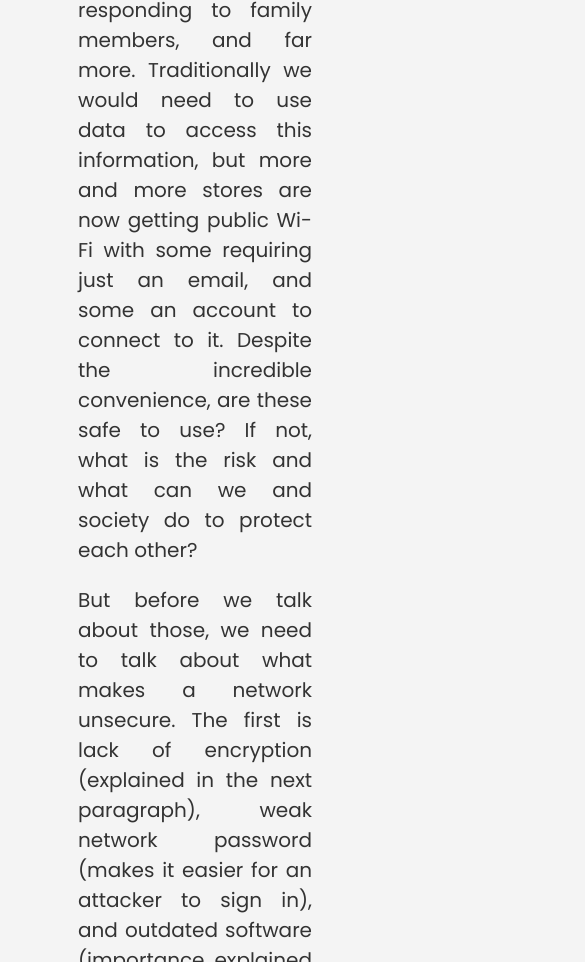
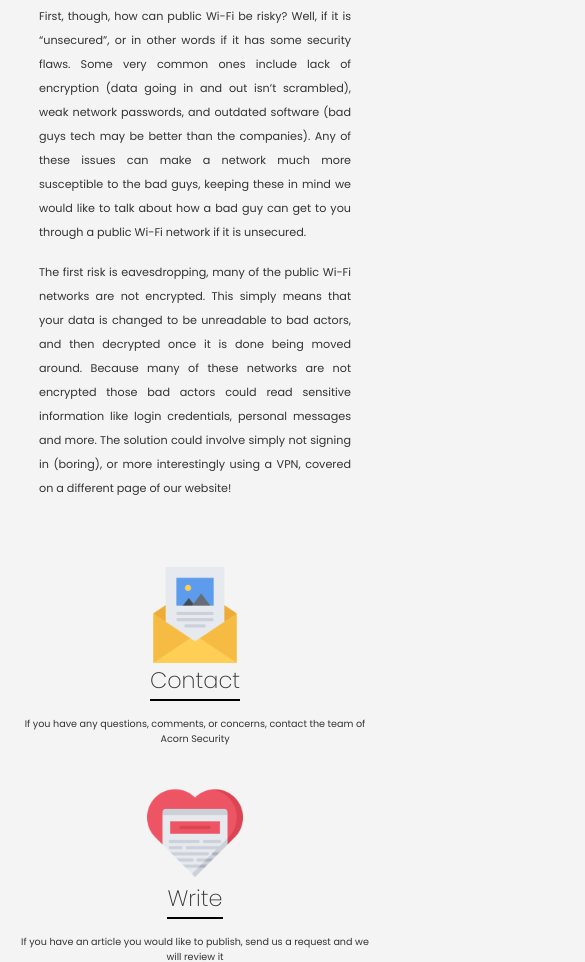
Before and after one commit to igbokwe-kosi/329FinalProject, a plain HTML site: page blog.html in a window 390 px wide. Shown: the part 1038-2000 px from the top of the page, 585 px wide, since content can reach past the window. Drawn offline with Linux system fonts and the light colour scheme; a web font is replaced by a local one.

Commit message:
Made blog responsive

```diff
--- a/blog.html
+++ b/blog.html
@@ -31,12 +31,6 @@
           </li>
         </ul>
       </nav>
-      <section class="hero">
-        <div class="hero-text">
-          <h1>Acorn Security Services</h1>
-          <p>Stay Informed, Stay Secure: Your Safety Matters Most!</p>
-        </div>
-      </section>
     </header>
     <main>
       <section class="main-post">
@@ -44,9 +38,9 @@
           <img src="./assets/isWifiSafe.jpeg" alt="" class="main-post-image" />
         </div>
         <article class="post-article">
+          <h2>Is Public Wi-Fi Safe?!</h2>
           <h3>By Seth Pullishy</h3>
           <div class="divisor"></div>
-          <h2>Is Public Wi-Fi Safe?!</h2>
           <p>
             When we are out and about, we frequently need Wi-Fi for googling
             things like restaurant hours, Google Maps, responding to family
@@ -110,7 +104,6 @@
         </div>
       </section>
     </main>
-    <div class="greeeen"></div>
     <footer class="footer">
       <div class="container">
         <div class="footer-text">
--- a/css/blogStyles.css
+++ b/css/blogStyles.css
@@ -1,18 +1,17 @@
 html {
   font-size: 62.5%;
+  overflow-x: hidden;
 }
 
 /* HEADER */
 .header {
   display: flex;
   flex-direction: column;
-  /* align-content: center; */
-  /* justify-content: center; */
 }
 .nav {
   position: fixed;
   display: flex;
-  padding: clamp(3.5vh, 3.5rem, 5vh) 6.4rem;
+  padding: clamp(3.5vh, 3.5rem, 5vh) 4.8rem;
   align-items: center;
   justify-content: space-between;
   background-color: var(--bg-dark);
@@ -53,10 +52,7 @@ body {
   padding: 0;
   box-sizing: border-box;
 }
-html {
-  font-size: 62.5%;
-  scroll-behavior: smooth !important;
-}
+
 h2 {
   font-size: 1.5rem;
   font-weight: 600;
@@ -99,6 +95,7 @@ main .main-post {
   display: flex;
   flex-direction: column;
   place-items: center;
+  margin-bottom: 6.4rem;
 }
 main .main-post .image-container {
   width: 100%;
@@ -108,11 +105,10 @@ main .main-post .image-container {
 }
 main .main-post .image-container img {
   width: 100%;
-  margin-top: -140px;
 }
 
 main .main-post .post-article {
-  width: 75%;
+  width: 100%;
 }
 main .main-post .post-article h3 {
   font-size: 2.8rem;
@@ -122,18 +118,17 @@ main .main-post .post-article h3 {
 main .main-post .post-article .divisor {
   width: 100%;
   height: 1px;
-  border: solid 1px #edf1f2;
-  margin: 10px 0px;
+  margin: 1rem 0;
 }
 main .main-post .post-article h2 {
-  margin-top: 20px;
-  margin-bottom: 50px;
-  font-size: 5.8rem;
+  margin-top: 2rem;
+  font-size: 5.4rem;
   font-weight: 700;
+  line-height: -1rem;
   border-bottom: none;
 }
 main .main-post .post-article p {
-  margin: 20px 0px;
+  margin: 2rem 0;
   text-align: justify;
   font-size: 2rem;
   line-height: 3rem;
@@ -141,16 +136,14 @@ main .main-post .post-article p {
 }
 /* styles contact section */
 main .main-contact {
-  width: 100vw;
-  height: 35vh;
-  display: grid;
-  grid-template-columns: repeat(2, 35vw);
-  place-content: center;
-  justify-content: center;
-  gap: 100px;
+  width: 100%;
+  display: flex;
+  align-items: center;
+  justify-content: space-around;
+  margin-bottom: 6.4rem;
 }
+
 main .main-contact .main-contact-item {
-  height: 190px;
   display: flex;
   flex-direction: column;
   flex-wrap: wrap;
@@ -158,20 +151,21 @@ main .main-contact .main-contact-item {
 }
 main .main-contact .main-contact-item img {
   height: 100%;
+  width: 12rem;
+  background-position: center;
+  background-size: cover;
+  overflow: visible !important;
 }
 main .main-contact .main-contact-item h3 {
   font-weight: 100;
   font-size: 2.8rem;
-  margin-left: 20px;
-  margin-top: 30px;
   border-bottom: black solid 2px;
   width: fit-content;
 }
 main .main-contact .main-contact-item p {
   width: calc(35vw - 200px);
-  font-weight: 100;
-  font-size: 1.8rem;
-  padding-left: 20px;
+  font-weight: 400;
+  font-size: 1.2rem;
   margin: 15px 0px;
 }
 /* footer styles */
@@ -188,3 +182,41 @@ footer p {
   font-size: 1.5rem;
   color: white;
 }
+
+@media only screen and (max-width: 1000px) {
+  main .main-contact {
+    flex-direction: column;
+    gap: 3rem;
+  }
+
+  main .main-contact-item {
+    width: 100%;
+    display: flex;
+    flex-direction: column;
+    align-items: center;
+    justify-content: center;
+  }
+
+  main .main-contact-item p {
+    width: 90% !important;
+    text-align: center;
+  }
+}
+
+@media only screen and (max-width: 1000px) {
+  html {
+    font-size: 50%;
+  }
+
+  main .main-post .post-article h2 {
+    font-size: 2.8rem;
+  }
+
+  main .main-post .post-article h3 {
+    font-size: 1.8rem;
+  }
+
+  main .main-post .post-article p {
+    font-size: 1.4rem;
+  }
+}
```
